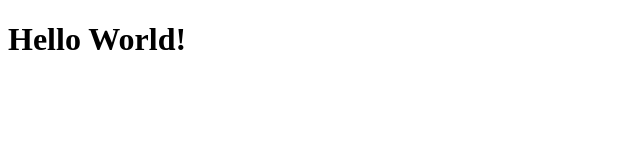
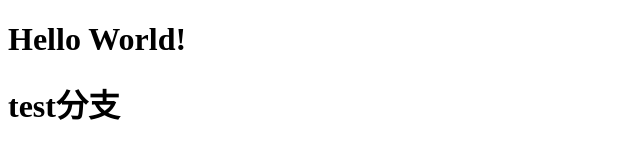
Before and after one commit to LHL1996/git_demo, a plain HTML site: page index.html in a window 1280 px wide. Shown: the whole page, without its empty margins (0-640 px from the left). Drawn offline with Linux system fonts and the light colour scheme.

Commit message:
第一次在test分支提交数据

```diff
--- a/index.html
+++ b/index.html
@@ -9,6 +9,7 @@
 
 <body>
     <h1>Hello World!</h1>
+    <h1>test分支</h1>
 </body>
 
 </html>
```
